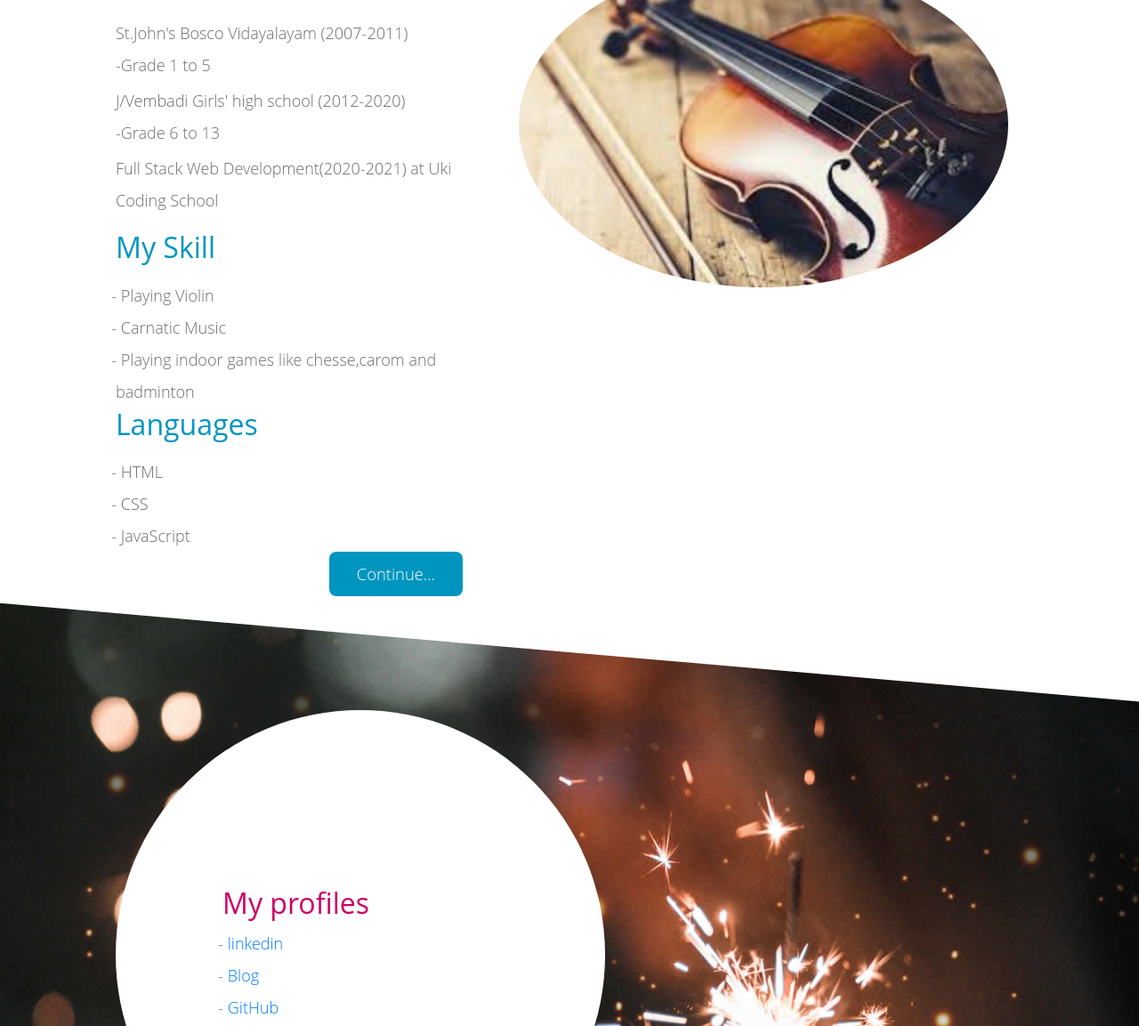
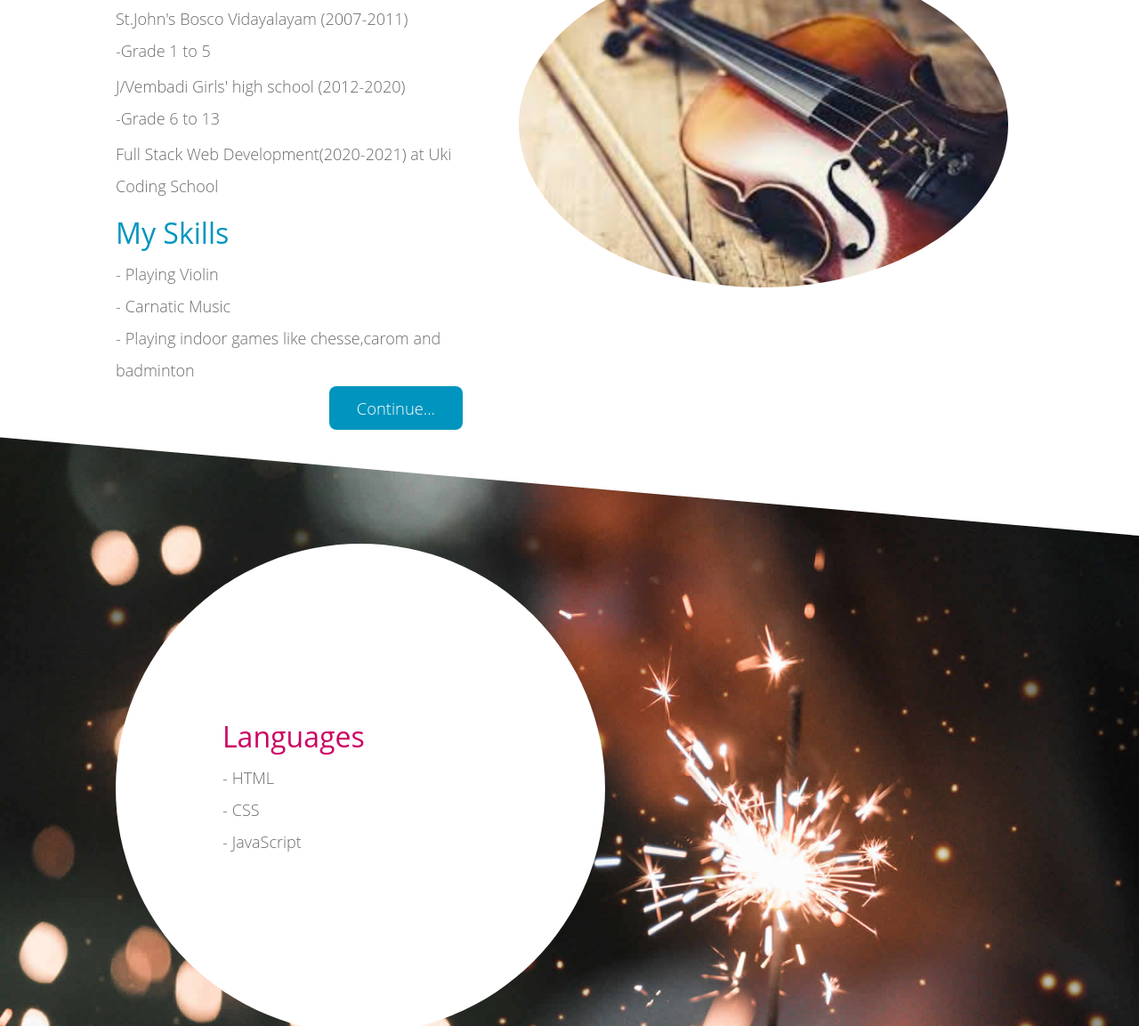
Before and after one commit to jenijr/jenijr.github.io, a plain HTML site: page index.html in a window 1280 px wide. Shown: the part 801-1954 px from the top of the page at 89% size. Drawn offline with Linux system fonts and the light colour scheme.

Commit message:
my website

```diff
--- a/css/tooplate-style.css
+++ b/css/tooplate-style.css
@@ -62,7 +62,7 @@ body {
   align-items: center;
 }
 
-.tm-color-primary {
+.tm-color {
   color: #cc0064;
 }
 
@@ -75,8 +75,7 @@ body {
   background-color: #cc0064;
 }
 
-.tm-btn-primary:hover,
-.tm-btn-primary:focus {
+.tm-btn-primary:hover, .tm-btn-primary:focus {
   background-color: #f21b85;
 }
 
@@ -85,8 +84,7 @@ body {
   background-color: #0095bf;
 }
 
-.tm-btn-secondary:hover,
-.tm-btn-secondary:focus {
+.tm-btn-secondary:hover, .tm-btn-secondary:focus {
   background-color: #44cbf1;
 }
 
@@ -103,8 +101,7 @@ body {
   padding-left: 120px;
 }
 
-p,
-ul {
+p, ul {
   line-height: 2;
   font-weight: 300;
 }
@@ -112,17 +109,21 @@ ul {
 ul {
   margin: 0;
 }
+
 ul.dashed {
   list-style-type: none;
+  text-indent: -5px;
+  padding-left: 835px;
 }
-ul.dashed > li {
+
+
+/*ul.dashed>li:before {
+  content: "-";
   text-indent: -5px;
-}
-ul.dashed > li:before {
-  content: "-";
-  margin-right: 5px;
-  text-indent: -5px;
-}
+  padding-left: 820px;
+
+
+}*/
 
 .btn {
   padding: 10px 30px;
@@ -180,8 +181,7 @@ a.btn:hover {
   color: #6c6c6c;
 }
 
-.tm-footer-link:hover,
-.tm-footer-link:focus {
+.tm-footer-link:hover, .tm-footer-link:focus {
   color: #cc0064;
   text-decoration: none;
 }
@@ -191,6 +191,7 @@ a.btn:hover {
     max-width: none;
   }
 }
+
 @media (min-width: 768px) {
   .container {
     max-width: 720px;
@@ -217,21 +218,17 @@ a.btn:hover {
   .tm-section-left {
     margin: 50px auto;
   }
-
   .tm-circle-img-container {
     text-align: center;
   }
-
   .tm-contact-form {
     max-width: 100%;
     padding-left: 30px;
     padding-right: 30px;
   }
-
   .tm-contact-right {
     margin-bottom: 50px;
   }
-
   .tm-footer-text {
     margin-left: 30px;
     margin-right: 30px;
@@ -245,30 +242,39 @@ a.btn:hover {
     height: auto;
     padding: 50px;
   }
-
   img {
     max-width: 100%;
   }
-
-  .tm-section-1,
-  .tm-section-3 {
+  .tm-section-1, .tm-section-3 {
     height: auto;
   }
-
   .tm-section-1 {
     padding-bottom: 90px;
     -webkit-clip-path: polygon(0px 0px, 100% 0px, 100% 92%, 0px 100%);
     clip-path: polygon(0px 0px, 100% 0px, 100% 92%, 0px 100%);
   }
-
   .tm-section-3 {
     padding-top: 100px;
     padding-bottom: 100px;
     -webkit-clip-path: polygon(0px 0px, 100% 8%, 100% 92%, 0px 100%);
     clip-path: polygon(0px 0px, 100% 8%, 100% 92%, 0px 100%);
   }
-
   .tm-circle-img-container {
     margin-bottom: 30px;
   }
 }
+
+.tm-color-primary, .text {
+  color: #cc0064;
+  padding-left: 780px;
+}
+
+ul.dash {
+  list-style-type: none;
+}
+
+ul.dash>li:before {
+  content: "-";
+  margin-right: 5px;
+  text-indent: -5px;
+}
--- a/index.html
+++ b/index.html
@@ -45,29 +45,20 @@
             <div class="container">
                 <div class="row">
                     <div class="col-xl-5 col-lg-6 tm-flex-center-v tm-text-container tm-section-left">
-                        <h2 class="tm-color-secondary mb-4">My Education</h2>
+                        <h2 class="tm-color-secondary mb-2">My Education</h2>
                         <p class="mb-1">St.John's Bosco Vidayalayam (2007-2011)<br>-Grade 1 to 5</p>
                         <p class="mb-1">J/Vembadi Girls' high school (2012-2020)<br>-Grade 6 to 13</p>
                         <p class="mb-3">Full Stack Web Development(2020-2021) at Uki Coding School</p>
 
-                        <header>
-                            <h2 class="tm-color-secondary mb-3">My Skill</h2>
-                        </header>
 
-                        <ul class="dashed">
+                        <h2 class="tm-color-secondary mb-2">My Skills</h2>
+                        <ul class="dash">
                             <li>Playing Violin</li>
                             <li>Carnatic Music</li>
                             <li>Playing indoor games like chesse,carom and badminton</li>
                         </ul>
-                        <header>
-                            <h2 class="tm-color-secondary mb-3">Languages</h2>
-                        </header>
 
-                        <ul class="dashed">
-                            <li>HTML</li>
-                            <li>CSS</li>
-                            <li>JavaScript</li>
-                        </ul>
+
                         <p class="text-right mb-0">
                             <a href="#tm-section-3" class="btn tm-btn-secondary">Continue...</a>
                         </p>
@@ -84,17 +75,16 @@
                     <div class="col-sm-12 tm-section-2-right">
                         <div class="tm-bg-circle-white tm-bg-circle-pad-2 tm-flex-center-v">
                             <header>
-                                <h2 class="tm-color-primary">My profiles</h2>
+                                <h2 class="tm-color">Languages</h2>
                             </header>
 
-                            <ul class="dashed">
-                                <li><a href="https://www.linkedin.com/in/jeniffer-hillward-kunam-233361204/">linkedin</a></li>
-
-                                <li><a href="https://jenifferjruki.blogspot.com/">Blog</a></li>
-                                <li><a href="https://github.com/jenijr">GitHub</a></li>
+                        <ul class="dash">
+                            <li>HTML</li>
+                            <li>CSS</li>
+                            <li>JavaScript</li>
+                        </ul>
 
 
-                            </ul>
                         </div>
                     </div>
                 </div>
@@ -128,13 +118,25 @@
                 </div>
             </div>
         </section>
+        <header>
+            <h2 class="tm-color-primary text">My profiles</h2>
+        </header>
+        <ul class="dashed">
+            <li><a href="https://www.linkedin.com/in/jeniffer-hillward-kunam-233361204/">linkedin</a></li>
+
+            <li><a href="https://jenifferjruki.blogspot.com/">Blog</a></li>
+            <li><a href="https://github.com/jenijr">GitHub</a></li>
+
+
+        </ul>
         <footer class="container">
             <div class="row">
                 <div class="col-xs-12">
                     <p class="small mb-4 tm-footer-text">Copyright &copy; 2021 Jeniffer
 
-                        <!--| Design: <a rel="nofollow" href="https://www.tooplate.com" class="tm-footer-link">Tooplate</a>-->
+                        | Design: <a rel="nofollow" href="https://www.tooplate.com" class="tm-footer-link">Tooplate</a>
                     </p>
+
                 </div>
             </div>
         </footer>
```
Also changed, not shown: img/look.jpg (added), img/spot-bg-09.jpg, img/spot-bg-12.jpg (added).
